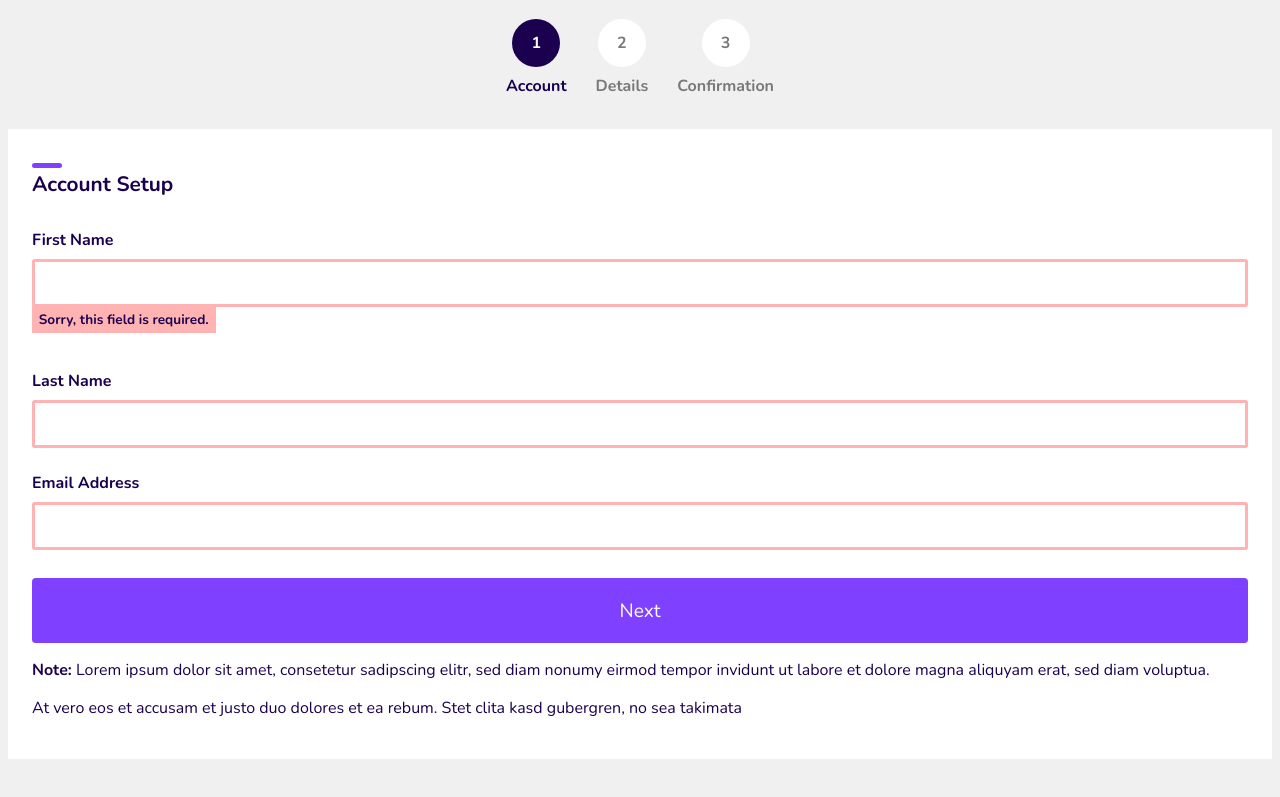
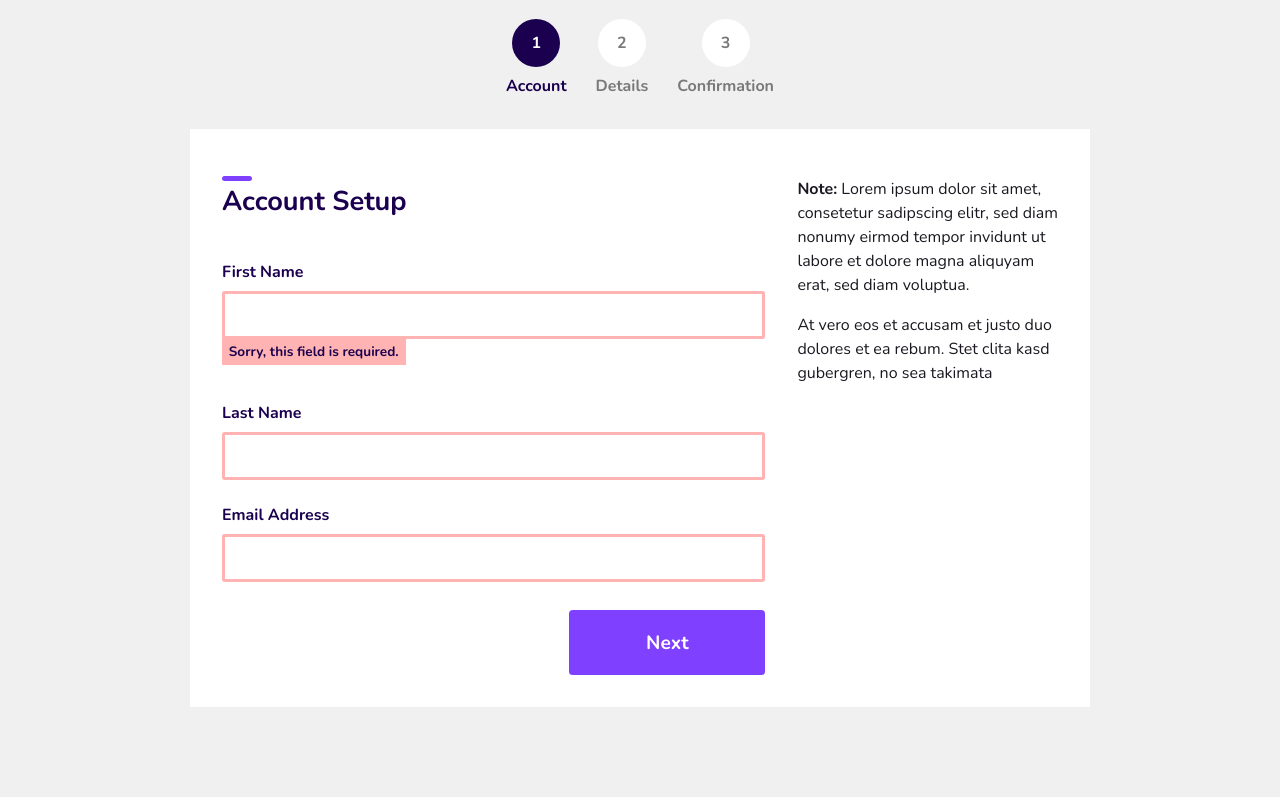
Before and after one commit to 286tholbg/htmlFormDesign, a plain HTML site: page index.html in a window 1280 px wide. Shown: the part 75-872 px from the top of the page. After the commit the page ends 822 px from the top, so only its background shows below. Drawn offline with nearby package versions, Linux system fonts and the light colour scheme.

Commit message:
large screen style/responsiveness added

```diff
--- a/style.css
+++ b/style.css
@@ -110,6 +110,43 @@ input[type=text]:focus, textarea:focus {
     color: white;
     background: #8040ff;
     margin-top: 1.5em;
+    font-weight: bold;
     font-size: 1.2em;
     border-radius: .2em;
 }
+.right-col {
+    margin-top: 2em;
+    line-height: 1.5em;
+    color: #1b1820;
+}
+
+@media(min-width: 650px){
+    main {
+        display: flex;
+        padding: 2em;
+    }
+    .left-col {
+        flex: 0 0 65%;
+        margin-right: 2em;
+    }
+    .right-col {
+        margin: 0;
+    }
+    .cta {
+        /* display: inline-block; */
+        width: unset;
+        float: right;
+        padding: 1em 4em;
+    }
+}
+
+@media (min-width: 950px){
+    main {
+        padding: 2em;
+        width: 900px;
+        margin: 2em auto;
+    }
+    h2 {
+        font-size: 1.7em;
+    }
+}
```
